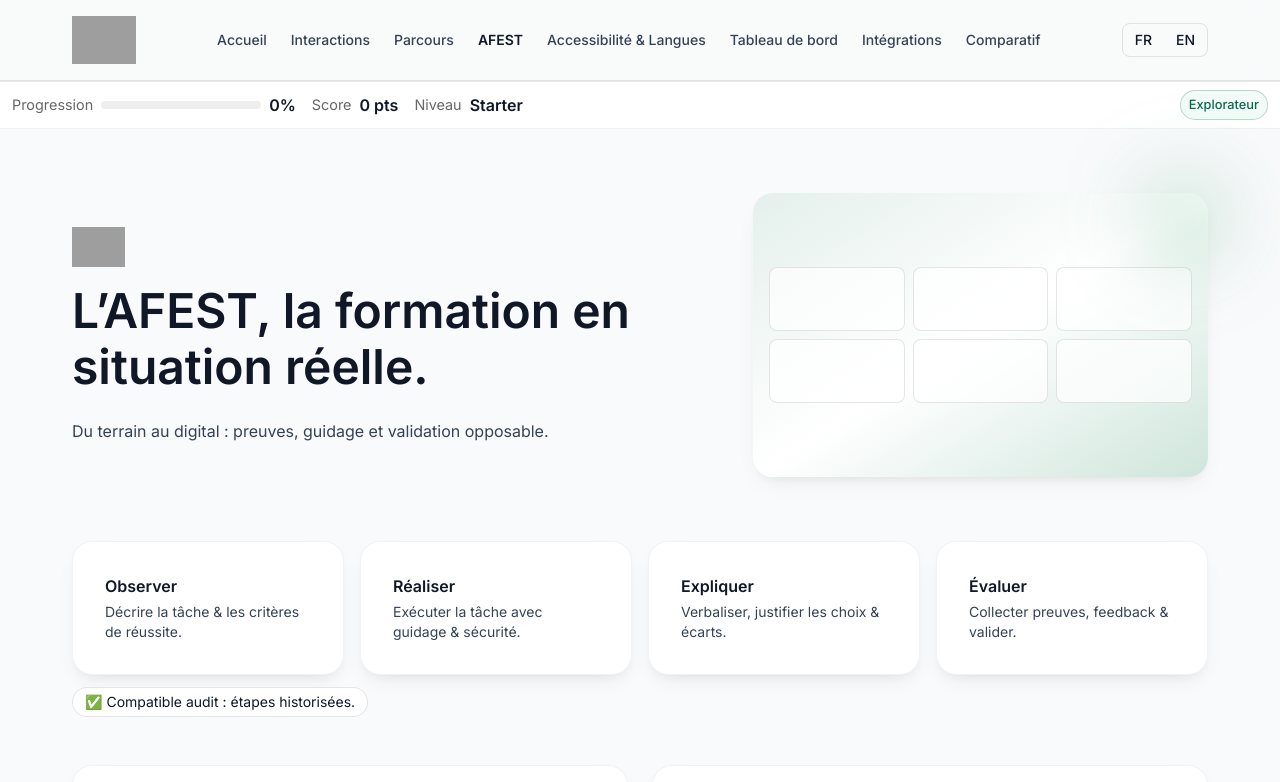
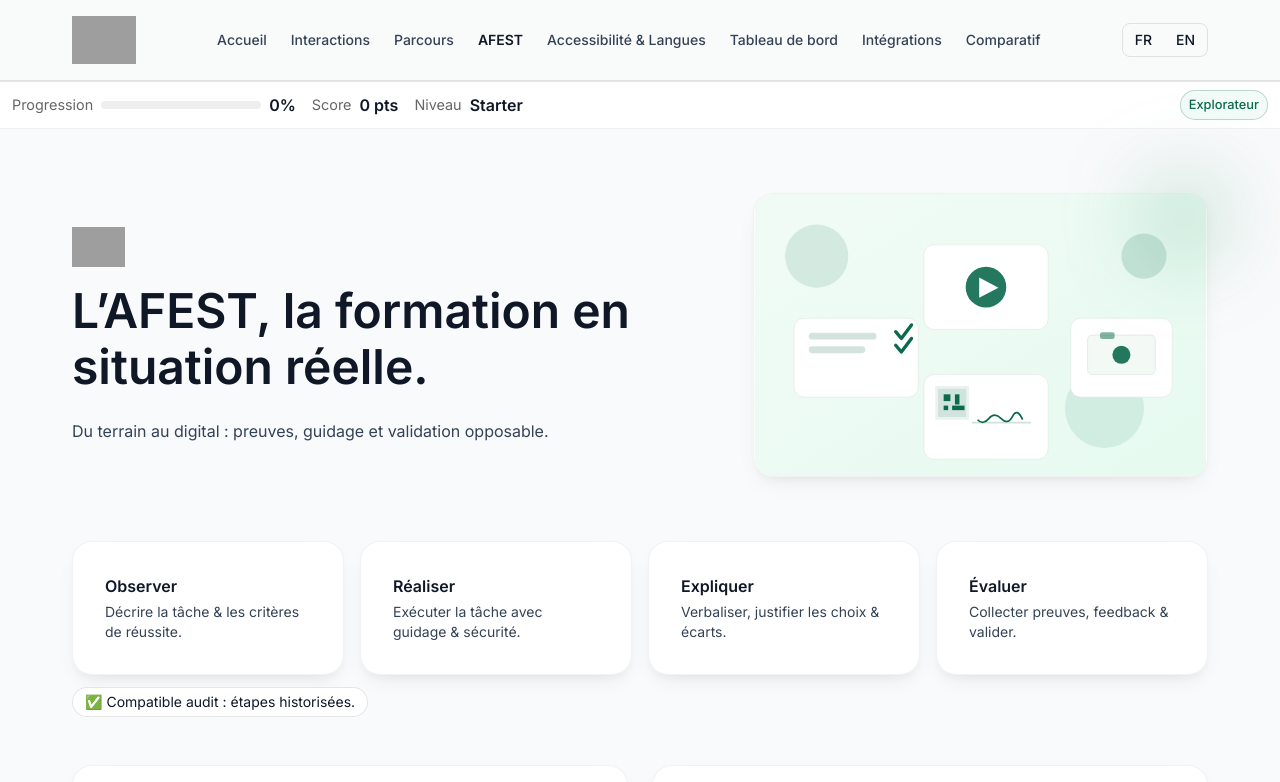
Before and after one commit to micktal/demo, a SvelteKit app: page /afest in a window 1280 px wide. Shown: the top 782 px of the page. Built offline with nearby package versions, Linux system fonts and the light colour scheme; grey boxes are pictures that could not be loaded.

Commit message:
Replace AFEST hero right-side with generated SVG illustration
cgen-d2a37497994c496fb9245ae39a328204

```diff
--- a/src/routes/afest/+page.svelte
+++ b/src/routes/afest/+page.svelte
@@ -183,15 +183,49 @@
     </div>
     <div class="col-span-12 md:col-span-5">
       <div class="relative mt-10 md:mt-0">
-        <div class="aspect-[16/10] w-full rounded-xl bg-gradient-to-br from-brand-green/10 via-white to-brand-green/20 shadow-soft flex items-center justify-center">
-          <div class="grid grid-cols-3 gap-2 p-4 w-full">
-            <div class="h-16 rounded-lg bg-white/70 border border-black/10"></div>
-            <div class="h-16 rounded-lg bg-white/70 border border-black/10"></div>
-            <div class="h-16 rounded-lg bg-white/70 border border-black/10"></div>
-            <div class="h-16 rounded-lg bg-white/70 border border-black/10"></div>
-            <div class="h-16 rounded-lg bg-white/70 border border-black/10"></div>
-            <div class="h-16 rounded-lg bg-white/70 border border-black/10"></div>
-          </div>
+        <div class="aspect-[16/10] w-full rounded-xl overflow-hidden border border-black/5 bg-white shadow-soft">
+          <svg viewBox="0 0 800 500" width="100%" height="100%" xmlns="http://www.w3.org/2000/svg" role="img" aria-label="AFEST: poste, checklist, photo, QR, signature">
+            <defs>
+              <linearGradient id="ag" x1="0" y1="0" x2="1" y2="1">
+                <stop offset="0%" stop-color="#F1FBF6"/>
+                <stop offset="100%" stop-color="#E6FAF0"/>
+              </linearGradient>
+            </defs>
+            <rect x="0" y="0" width="800" height="500" fill="url(#ag)"/>
+
+            <circle cx="110" cy="110" r="56" fill="#0C6A4C" opacity="0.12"/>
+            <circle cx="690" cy="110" r="40" fill="#0C6A4C" opacity="0.16"/>
+            <circle cx="620" cy="380" r="70" fill="#0C6A4C" opacity="0.10"/>
+
+            <!-- Checklist tile -->
+            <rect x="70" y="220" rx="18" ry="18" width="220" height="140" fill="#fff" stroke="#DCE7E1"/>
+            <rect x="96" y="246" width="120" height="12" rx="6" fill="#0C6A4C" opacity="0.18"/>
+            <rect x="96" y="270" width="100" height="12" rx="6" fill="#0C6A4C" opacity="0.18"/>
+            <path d="M250 244 l10 12 18 -24" stroke="#0C6A4C" stroke-width="6" fill="none" stroke-linecap="round" stroke-linejoin="round"/>
+            <path d="M250 268 l10 12 18 -24" stroke="#0C6A4C" stroke-width="6" fill="none" stroke-linecap="round" stroke-linejoin="round"/>
+
+            <!-- Photo proof tile -->
+            <rect x="560" y="220" rx="18" ry="18" width="180" height="140" fill="#fff" stroke="#DCE7E1"/>
+            <rect x="590" y="250" rx="8" ry="8" width="120" height="70" fill="#F3F9F5" stroke="#CFE3D7"/>
+            <circle cx="650" cy="285" r="16" fill="#0C6A4C" opacity="0.9"/>
+            <rect x="612" y="245" width="26" height="12" rx="4" fill="#0C6A4C" opacity="0.5"/>
+
+            <!-- QR + signature tile -->
+            <rect x="300" y="320" rx="18" ry="18" width="220" height="150" fill="#fff" stroke="#DCE7E1"/>
+            <rect x="320" y="340" width="60" height="60" fill="#0C6A4C" opacity="0.08"/>
+            <rect x="325" y="345" width="50" height="50" fill="#0C6A4C" opacity="0.12"/>
+            <rect x="335" y="355" width="12" height="12" fill="#0C6A4C"/>
+            <rect x="355" y="355" width="8" height="18" fill="#0C6A4C"/>
+            <rect x="335" y="375" width="8" height="8" fill="#0C6A4C"/>
+            <rect x="350" y="375" width="22" height="8" fill="#0C6A4C"/>
+            <line x1="385" y1="405" x2="490" y2="405" stroke="#CFE3D7" stroke-width="3"/>
+            <path d="M395 400 q10 10 20 -2 t22 0 t20 -4 t18 6" stroke="#0C6A4C" stroke-width="3" fill="none"/>
+
+            <!-- Play tile (formation) -->
+            <rect x="300" y="90" rx="18" ry="18" width="220" height="150" fill="#fff" stroke="#DCE7E1"/>
+            <circle cx="410" cy="165" r="36" fill="#0C6A4C" opacity="0.9"/>
+            <polygon points="398,148 432,166 398,184" fill="#ffffff"/>
+          </svg>
         </div>
         <div class="absolute -top-6 -right-6 h-24 w-24 rounded-full bg-brand-green/20 blur-2xl"></div>
       </div>
```
